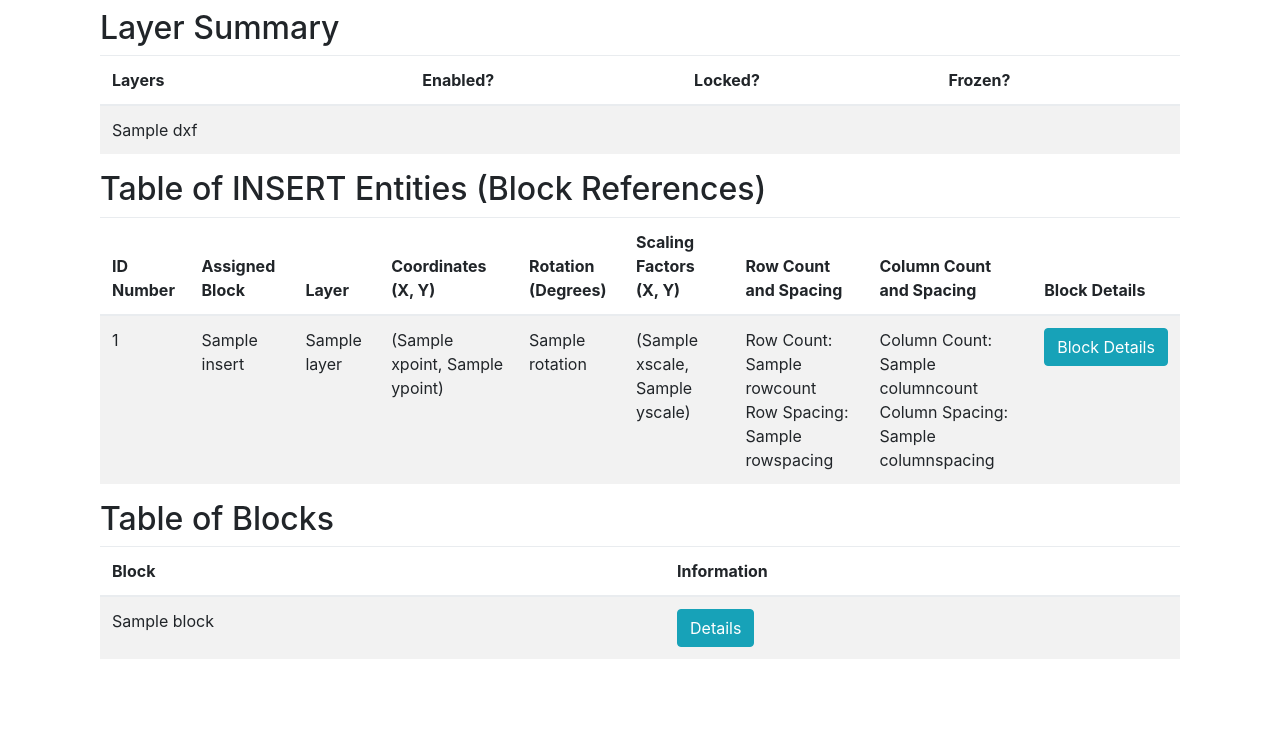
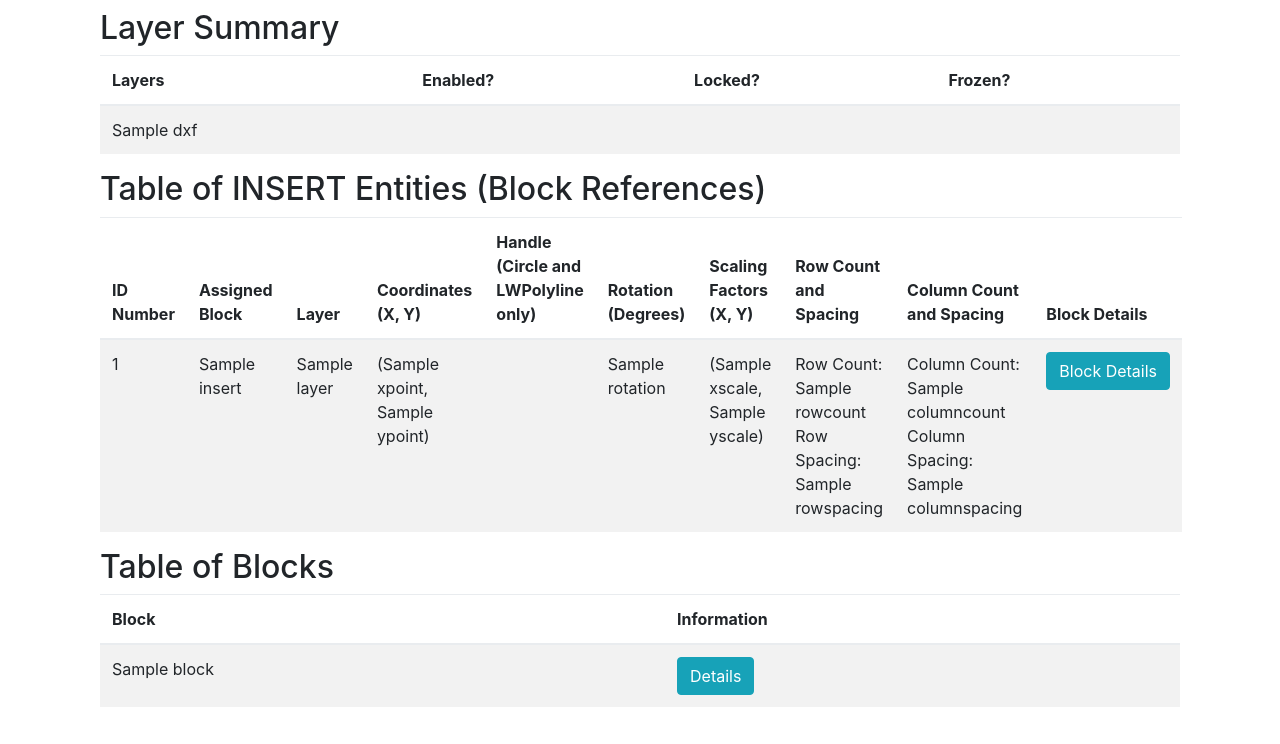
Before and after one commit to DanielCurtis90/dxfjupyter, a Flask app: template Templates/report.html in a window 1280 px wide. Shown: the part 56-800 px from the top of the page. Run offline with Flask 2, Linux system fonts and the light colour scheme; the template is opened without the code that fills it: most values are stand-ins (such as "Sample title", 1, 10 or a date in 2020); some libraries are stand-ins or nearby versions.

Commit message:
Added entity handles to templates and objects. Disabled the eps writer temporarily

```diff
--- a/Templates/block_info_entity.html
+++ b/Templates/block_info_entity.html
@@ -10,6 +10,7 @@
 			<tr>
 				<th>Number</th>
 				<th>Vertices</th>
+				<th>Handle</th>
 				{% if entity == 'circles' or entity == 'arcs' %}
 					<th>Radius</th>
 				{% endif %}
@@ -34,6 +35,7 @@
 					{% endif %}
 				{% endfor %}
 				</td>
+				<td>{{ e.handle }}</td>
 				{% if entity == 'circles' or entity == 'arcs' %}
 					<td>{{ e.radius }}<br></td>
 				{% endif %}
--- a/Templates/report.html
+++ b/Templates/report.html
@@ -35,6 +35,7 @@
 				<th>Assigned Block</th>
 				<th>Layer</th>
 				<th>Coordinates</br>(X, Y)</th>
+				<th>Handle (Circle and LWPolyline only)</th>
 				<th>Rotation</br>(Degrees)</th>
 				<th>Scaling Factors</br>(X, Y)</th>
 				<th>Row Count and Spacing</th>
@@ -49,6 +50,21 @@
 				<td>{{ insert.name }}</td>
 				<td>{{ insert.layer }}</td>
 				<td>({{ insert.xpoint }}, {{insert.ypoint }})</td>
+
+				{% if 'lwpolylines' in block_dict[insert.name].types %}
+					<td>
+					{% for lw in block_dict[insert.name].lwpolylines %}
+						{{ lw.handle }}</td>
+					{% endfor %}
+				{% elif 'circles' in block_dict[insert.name].types %}
+					<td>
+					{% for c in block_dict[insert.name].circles %}
+						{{ c.handle }}</td>
+					{% endfor %}
+				{% else %}
+					<td></td>
+				{% endif %}
+
 				<td>{{ insert.rotation }}</td>
 				<td>({{ insert.xscale }}, {{ insert.yscale }})</td>
 				<td>Row Count: {{ insert.rowcount }}</br>Row Spacing: {{ insert.rowspacing }}</td>
--- a/app.py
+++ b/app.py
@@ -90,7 +90,7 @@ def dxf_report(dxffile):
 	block_dict, insert_dict, layers = convert_dxf(f'tmp/{dxffile}')
 	eps_filename = os.path.splitext(dxffile)[0] + ".eps"
 	#upload the eps under the same name
-	bucket.upload_file(f'tmp/{eps_filename}', eps_filename)
+	#bucket.upload_file(f'tmp/{eps_filename}', eps_filename)
 	#remove the tmp folder
 	if os.path.isdir("tmp"):
 		shutil.rmtree('tmp')
@@ -107,7 +107,6 @@ def dxf_report(dxffile):
 
 @app.route("/reports/<dxffile>/<block>", methods=["GET"])
 def block_info_base(dxffile, block):
-
 	blockfile = open(f'objs/{os.path.splitext(dxffile)[0]}' + '_block_dict.obj', 'rb')
 	block_dict = pickle.load(blockfile)
 	blockref = block_dict[block]
--- a/dxfparser.py
+++ b/dxfparser.py
@@ -30,6 +30,6 @@ def convert_dxf(dxffile):
 	#Zero the INSERT coordinates
 	shifted_dict = (insertcoord_shift(insert_dict))
 
-	draw_eps(shifted_dict, block_dict, dxffile)
+	#draw_eps(shifted_dict, block_dict, dxffile)
 
 	return (block_dict, shifted_dict, layers)
--- a/entityprocessor.py
+++ b/entityprocessor.py
@@ -41,6 +41,7 @@ class LWPOLYLINE:
 		for point in entity.get_points():
 			vertices.append(VERTEX(point))
 		self.vertices = zero_and_round(vertices)
+		self.handle = entity.dxf.handle
 
 class LINE:
 	def __init__(self, entity):
@@ -49,7 +50,7 @@ class LINE:
 		#Returns a list of vertex information (another list)
 		vertices.append(VERTEX(entity.dxf.start))
 		vertices.append(VERTEX(entity.dxf.end))
-
+		self.handle = entity.dxf.handle
 		self.vertices = zero_and_round(vertices)
 
 class ARC:
@@ -63,6 +64,7 @@ class ARC:
 		self.radius = entity.dxf.radius
 		self.startangle = entity.dxf.start_angle
 		self.endangle = entity.dxf.end_angle
+		self.handle = entity.dxf.handle
 
 class CIRCLE:
 	def __init__(self, entity):
@@ -73,6 +75,7 @@ class CIRCLE:
 
 		self.vertices = zero_and_round(vertices)
 		self.radius = entity.dxf.radius
+		self.handle = entity.dxf.handle
 
 class MTEXT:
 	def __init__(self, entity):
@@ -85,6 +88,7 @@ class MTEXT:
 		self.charheight = entity.dxf.char_height
 		self.width = entity.dxf.width
 		self.text = entity.get_text()
+		self.handle = entity.dxf.handle
 
 class INSERT:
 	def __init__(self, entity):
```
Also changed, not shown: 4 other files.
